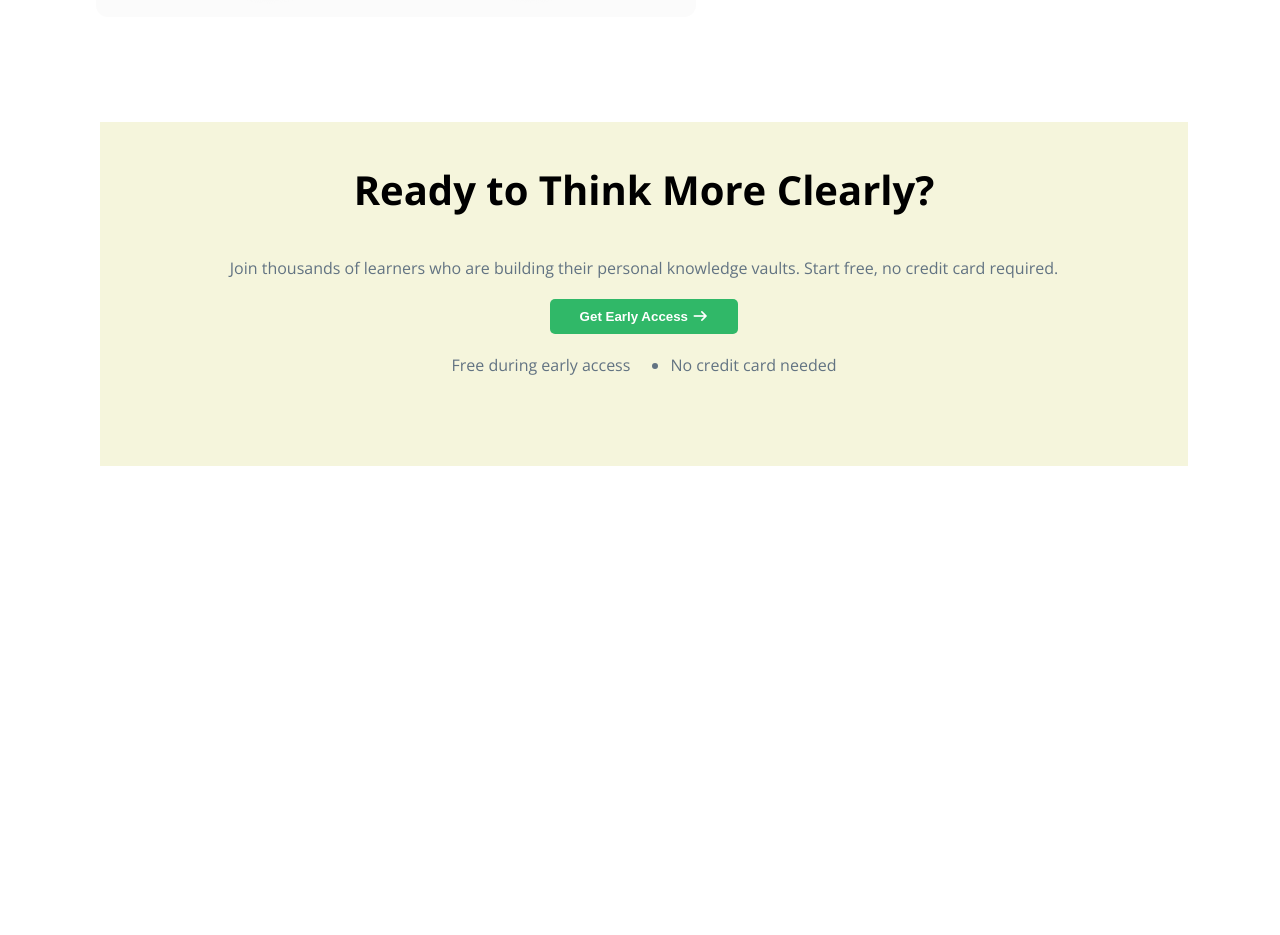
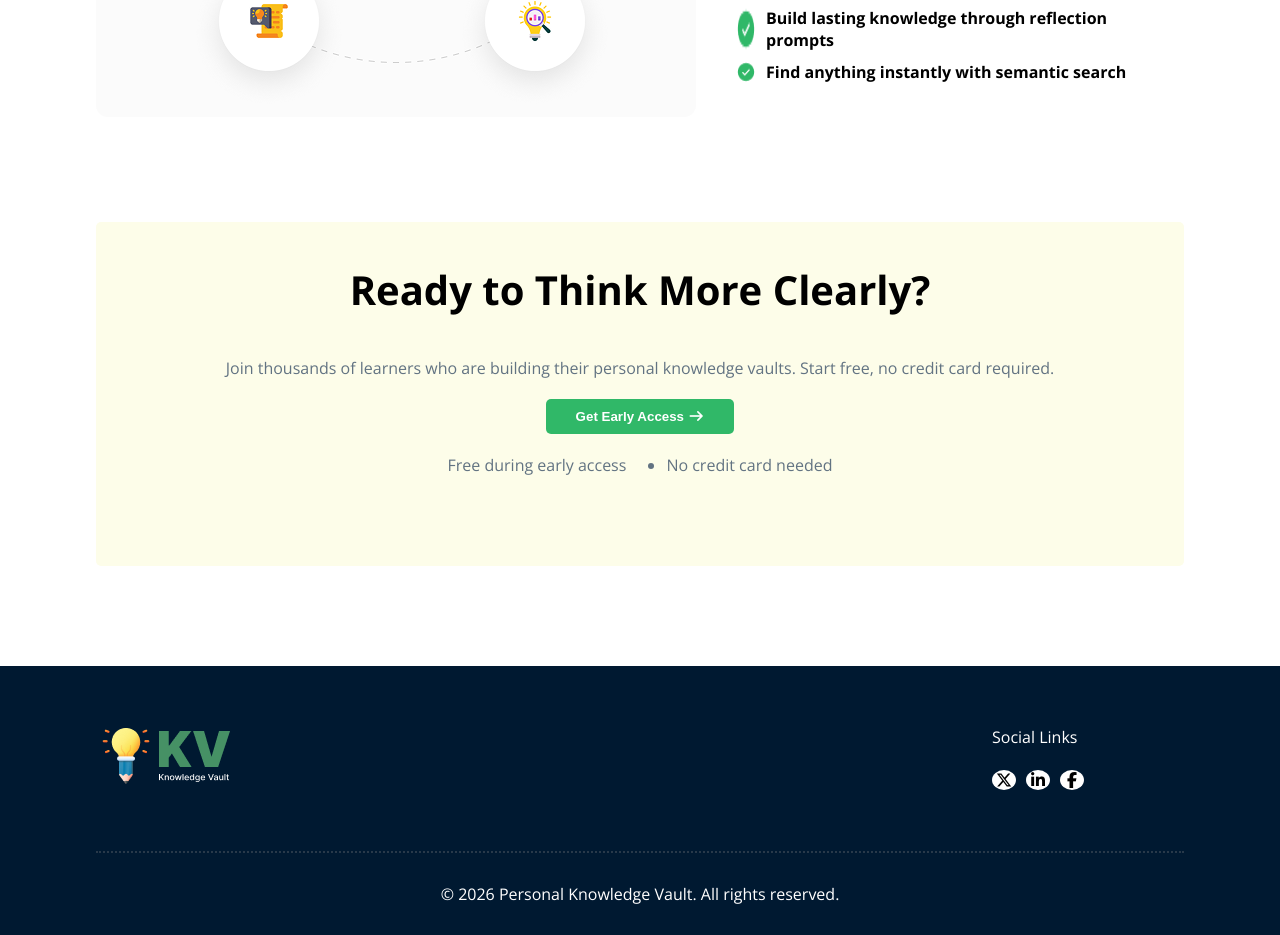
Before and after one commit to wdev-jahidhasan/final-assignment-01, a plain HTML site: page index.html in a window 1280 px wide. Shown: the part 1801-2736 px from the top of the page. Before the commit the page ends 2367 px from the top, so only its background shows below. Drawn offline with nearby package versions, Linux system fonts and the light colour scheme.

Commit message:
footer section okay

```diff
--- a/index.html
+++ b/index.html
@@ -118,7 +118,29 @@
       </section>
   </main>
 
-  <footer>
+  <!-- footer section -->
+  <footer class="footer-container">
+
+    <div class="fixed-width">
+      <div class="footer-div">
+
+      <div id="left">
+        <img src="assets/logo-footer.png" alt="">
+      </div>
+      <div id="right">
+          <p style="color: white;">Social Links</p>
+        <br>
+        <div class="social">
+          <i class="fa-brands fa-x-twitter bg-white"></i>
+          <i class="fa-brands fa-linkedin-in bg-white"></i>
+          <i class="fa-brands fa-facebook-f bg-white"></i>
+        </div>
+      </div>
+
+    </div>
+    <p style="text-align: center; color: white; padding: 30px 0px;">© 2026 Personal Knowledge Vault. All rights reserved.</p>
+    </div>
+
 
   </footer>
 </body>
--- a/styles/styles.css
+++ b/styles/styles.css
@@ -32,6 +32,7 @@ button:hover{
 /* Individual Styles */
 .nav{
   display: flex;
+  align-items: center;
   justify-content: space-between;
   margin: 20px 50px;
 }
@@ -45,6 +46,7 @@ button:hover{
 nav li a{
   text-decoration: none;
   color: black;
+  font-weight: 600;
 }
 
 .hero-container{
@@ -99,7 +101,7 @@ nav li a{
 }
 
 .structure-section{
-  background-color: beige;
+  background-color: rgb(253, 253, 233);
   padding: 40px 0px;
   text-align: center;
 }
@@ -138,6 +140,8 @@ main section div div p{
 .brain-container{
   display: flex;
   align-items: center;
+  margin-top: 100px;
+  margin-bottom: 100px;
 }
 
 .circle{
@@ -152,8 +156,10 @@ main section div div p{
 
 .think-container{
   text-align: center;
-  background-color: beige;
-  margin: 100px;
+  background-color: rgb(253, 253, 233);
+  margin-top: 100px;
+  margin-bottom: 100px;
+  border-radius: 5px;
 }
 
 .think-div{
@@ -174,3 +180,31 @@ main section div div p{
 .think-btn{
   margin: 20px 0px;
 }
+
+.footer-container{
+  background-color: #001931;
+}
+
+.footer-div{
+  display: flex;
+  justify-content: space-between;
+  /* justify-items: center; */
+  margin: 0 auto;
+  border-bottom: 2px dotted rgba(128, 128, 128, 0.315);
+  padding: 60px 0px;
+}
+
+.social{
+  display: flex;
+  gap: 10px;
+}
+
+#right{
+  padding-right: 100px;
+}
+
+.bg-white{
+  background-color: white;
+  border-radius: 100%;
+  padding: 2px;
+}
```
